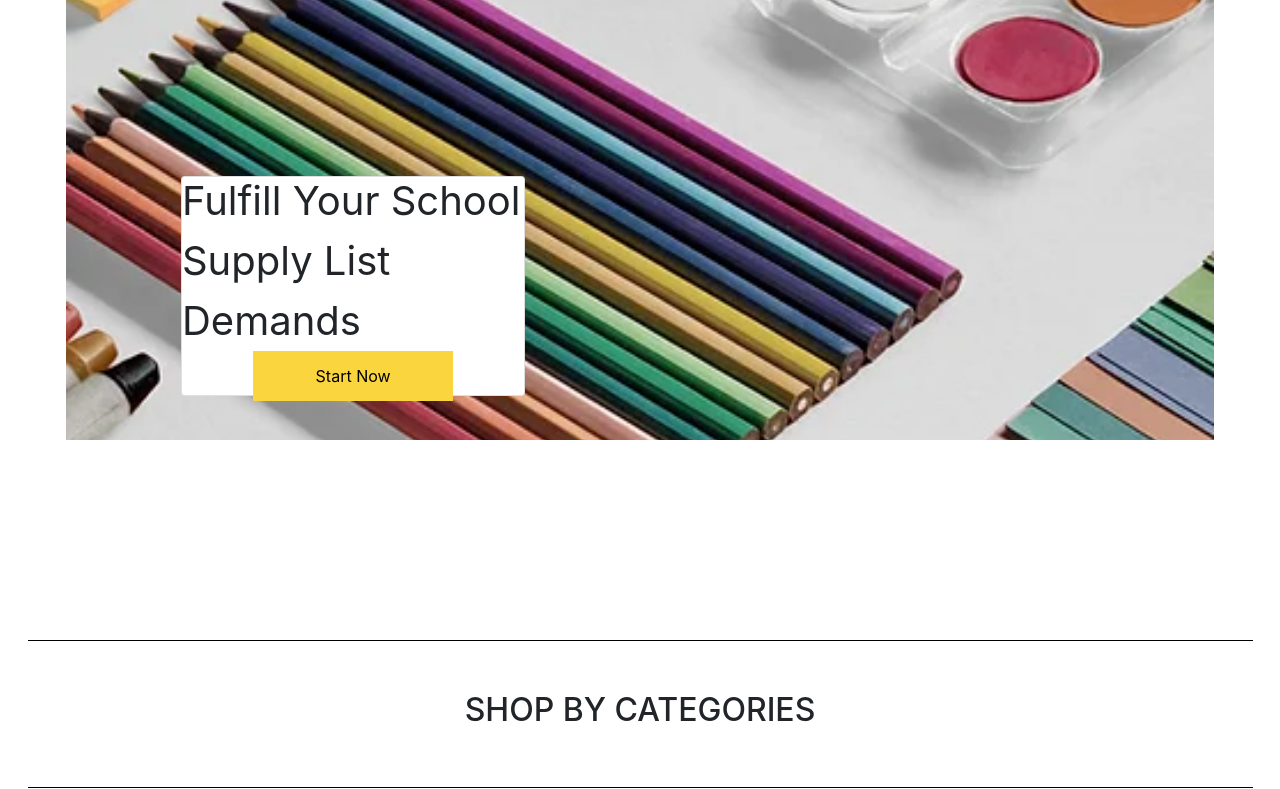
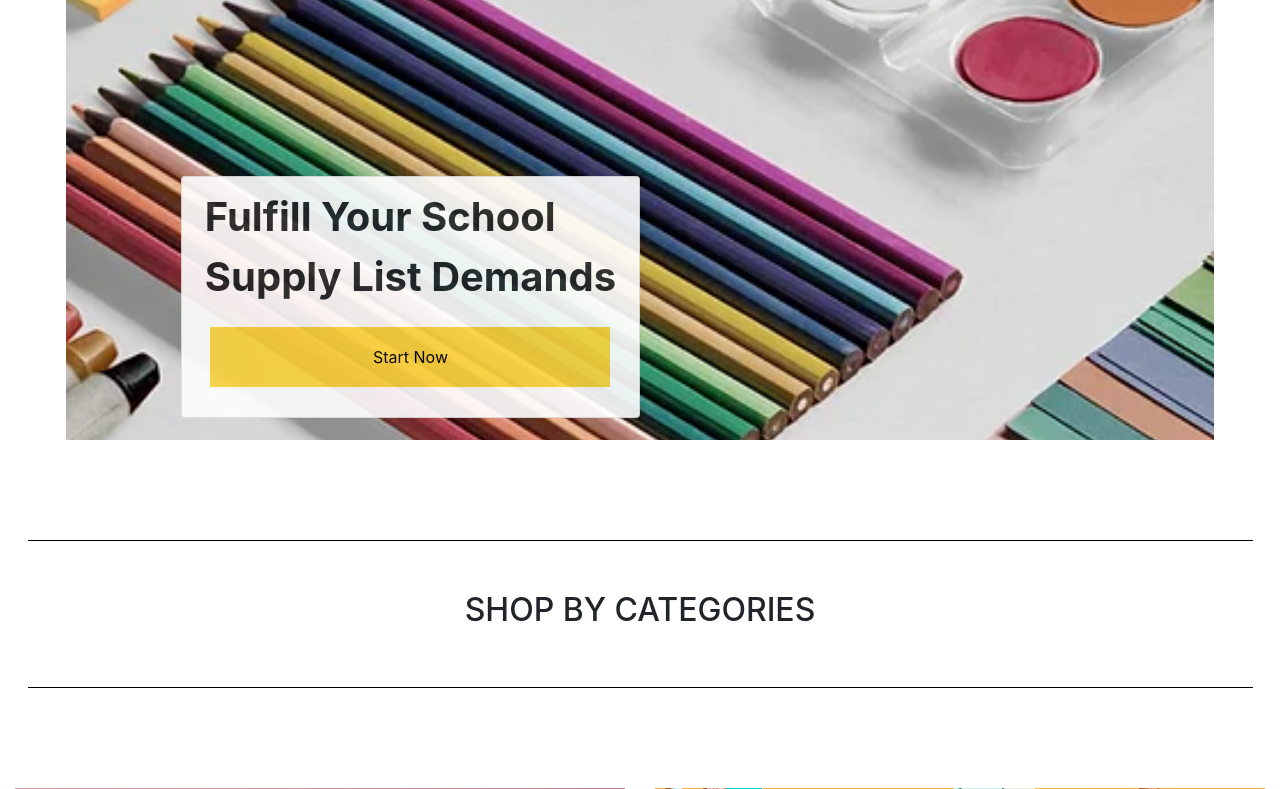
Before and after one commit to alikhaledm/stationary, a PHP site: page / in a window 1280 px wide. Shown: the part 142-931 px from the top of the page. Run offline with PHP 8.4, Linux system fonts and the light colour scheme.

Commit message:
Update index.php

```diff
--- a/index.php
+++ b/index.php
@@ -61,13 +61,48 @@
 
 
 
-  @media (min-width:1000px) {
+
+  @media (max-width:1640px) {
     .card {
+      opacity: 90%;
+      background-color: white;
+      left: 10%;
+      top: 40%;
+      width: 35%;
+      height: 55%;
+    }
+  }
+
+  @media (min-width:1550px) {
+    .card {
+      opacity: 90%;
       background-color: white;
       left: 10%;
       top: 40%;
       width: 30%;
-      height: 50%;
+      height: 55%;
+    }
+  }
+
+  @media (max-width:1379px) {
+    .card {
+      opacity: 90%;
+      background-color: white;
+      left: 10%;
+      top: 40%;
+      width: 40%;
+      height: 55%;
+    }
+  }
+
+  @media (max-width:1208px) {
+    .card {
+      opacity: 90%;
+      background-color: white;
+      left: 10%;
+      top: 40%;
+      width: 46%;
+      height: 55%;
     }
   }
 
@@ -81,8 +116,8 @@
   .btnstart {
     background-color: #FBD53E;
     border: none;
-    width: 200px;
-    height: 50px;
+    width: 400px;
+    height: 60px;
   }
 
   .btnstartmobile {
@@ -207,9 +242,10 @@
   <div class="my-container">
     <div class="cover-photo parallax">
       <div class="card centered">
-        <div class="mainfont">Fulfill Your School<br> Supply List Demands</div>
+        <div class="mainfont" style="padding-bottom:20;"><b>Fulfill Your School<br> Supply List Demands</b></div>
 
         <a href="startnowintro.php"><button class="btnstart">Start Now</button></a>
+        <div style="padding-bottom:20;"></div>
       </div>
     </div>
   </div>
@@ -218,8 +254,8 @@
   </div>
   <div class="container-fluid" style="padding-top: 100;">
     <div class="row">
-      <div class="col-md-12" style="padding-bottom: 100;">
-        <div class="mobile hidden">
+      <div class="col-md-12">
+        <div class="mobile hidden" style="padding-bottom: 200;">
           <div class="cardmobile">
             <div class="mainfontmobile">Fulfill Your School Supplies List Demands</div>
           </div>
```
